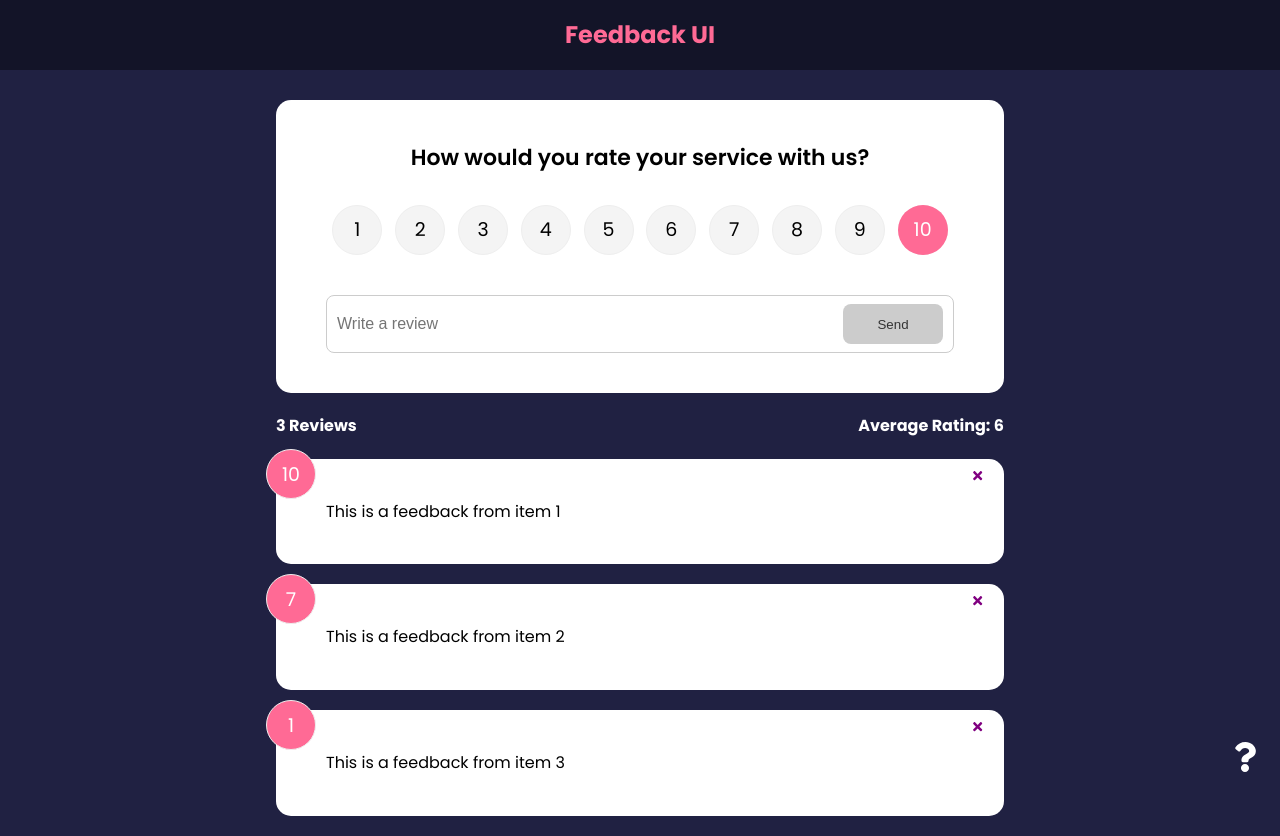
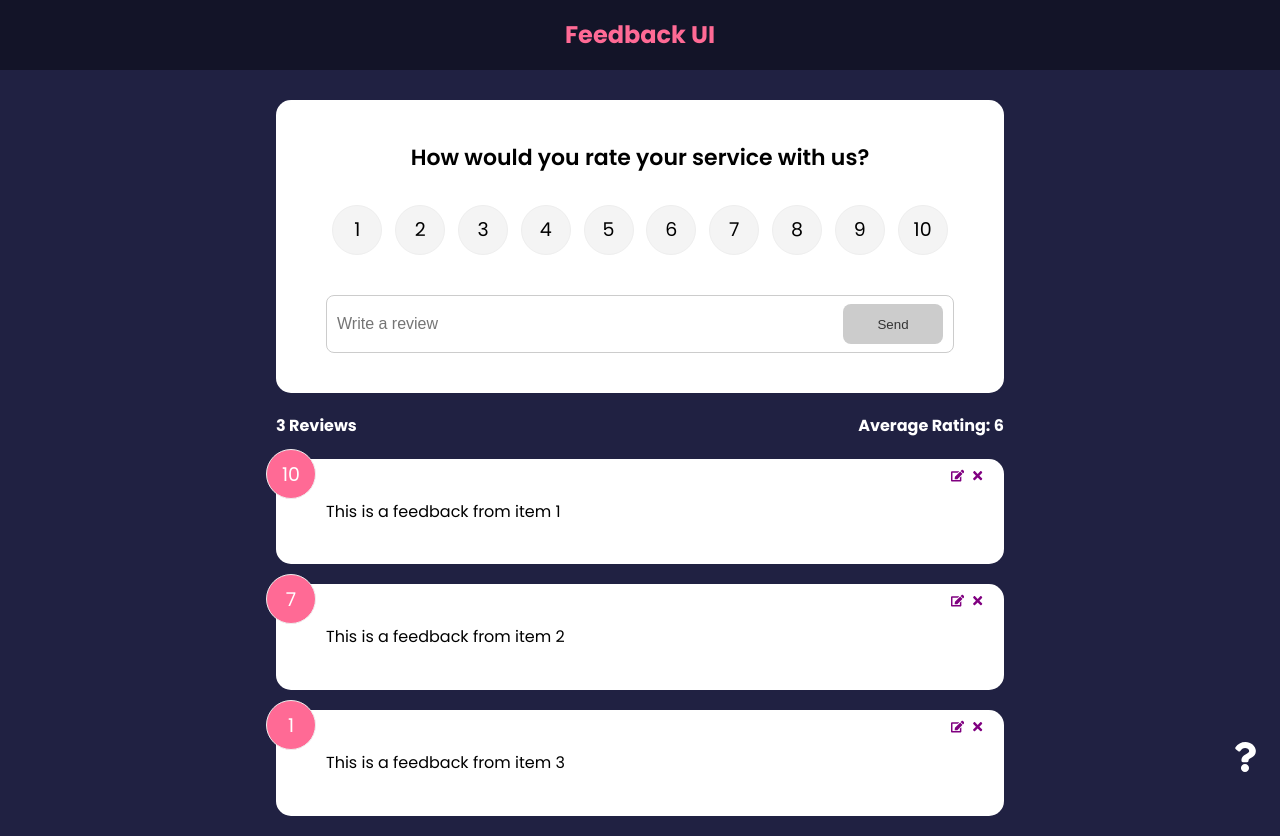
Before and after one commit to ellemcd/react-feedback-app, a React (Create React App) app: page / in a window 1280 px wide. Built offline with nearby package versions, Linux system fonts and the light colour scheme.

Commit message:
Being able to edit a rating

```diff
--- a/src/components/FeedbackForm.jsx
+++ b/src/components/FeedbackForm.jsx
@@ -1,4 +1,4 @@
-import {useState, useContext} from 'react'
+import { useState, useContext, useEffect } from 'react'
 import Card from './shared/Card'
 import Button from './shared/Button'
 import RatingSelect from './RatingSelect'
@@ -13,7 +13,15 @@
 	const [btnDisabled, setBtnDisabled] = useState(true)
 	const [message, setMessage] = useState('')
 
-	const {addFeedback} = useContext(FeedbackContext)
+	const { addFeedback, feedbackEdit } = useContext(FeedbackContext)
+
+	useEffect(() => {
+		if (feedbackEdit.edit === true) {
+			setBtnDisabled(false)
+			setText(feedbackEdit.item.text)
+			setRating(feedbackEdit.item.rating)
+		}
+	}, [feedbackEdit])
 
 	const handleTextChange = (e) => {
 
--- a/src/components/FeedbackItem.jsx
+++ b/src/components/FeedbackItem.jsx
@@ -1,4 +1,4 @@
-import { FaTimes } from 'react-icons/fa'
+import { FaTimes, FaEdit } from 'react-icons/fa'
 import { useContext } from 'react'
 import PropTypes from 'prop-types'
 import Card from './shared/Card'
@@ -7,13 +7,16 @@
 
 function FeedbackItem({ item }) {
 
-	const {deleteFeedback} = useContext(FeedbackContext)
+	const {deleteFeedback, editFeedback} = useContext(FeedbackContext)
 
 	return (
 		<Card>
 			<div className="num-display">{item.rating}</div>
 			<button onClick={() => deleteFeedback(item.id)} className="close">
 				<FaTimes color ='purple' />
+			</button>
+			<button onClick={() => editFeedback(item)} className="edit">
+				<FaEdit color="purple" />
 			</button>
 			<div className="text-display">{item.text}</div>
 		</Card>
--- a/src/components/RatingSelect.jsx
+++ b/src/components/RatingSelect.jsx
@@ -1,9 +1,15 @@
-import {useState} from 'react'
+import { useState, useContext, useEffect } from 'react'
+
+import FeedbackContext from '../context/FeedbackContext'
 
 function RatingSelect({ select }) {
 
 	const [selected, setSelected] = useState(10)
+  const { feedbackEdit } = useContext(FeedbackContext)
 
+  useEffect(()=> {
+    setSelected(feedbackEdit.item.rating)
+  }, [feedbackEdit])
 
 	// Get the value when you click on number. (+) to make it a number.
 	const handleChange = (e) => {
--- a/src/context/FeedbackContext.js
+++ b/src/context/FeedbackContext.js
@@ -23,21 +23,36 @@
 		},
 	])
 
+	const [feedbackEdit, setFeedbackEdit] = useState({
+		item: {},
+		edit: false
+	})
+
+
+	const addFeedback = (newFeedback) => {
+		newFeedback.id = uuidv4();
+		setFeedback([newFeedback, ...feedback]);
+	};
+
 	const deleteFeedback = (id) => {
 		if (window.confirm('Are you sure you want to delete?')) {
 			setFeedback(feedback.filter((item) => item.id !== id));
 		}
 	};
 
-	const addFeedback = (newFeedback) => {
-		newFeedback.id = uuidv4();
-		setFeedback([newFeedback, ...feedback]);
-	};
+	const editFeedback = (item) => {
+		setFeedbackEdit({
+			item,
+			edit: true
+		})
+	}
 
 	return <FeedbackContext.Provider value={{
 		feedback: feedback,
 		deleteFeedback,
 		addFeedback,
+		editFeedback,
+		feedbackEdit,
 	}}>
 		{children}
 	</FeedbackContext.Provider>
```
